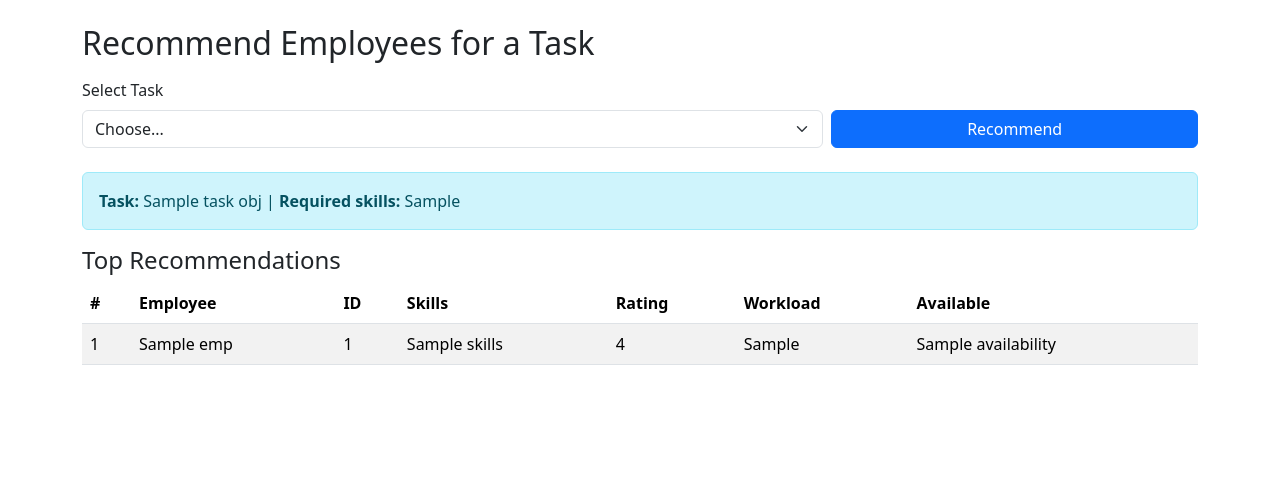
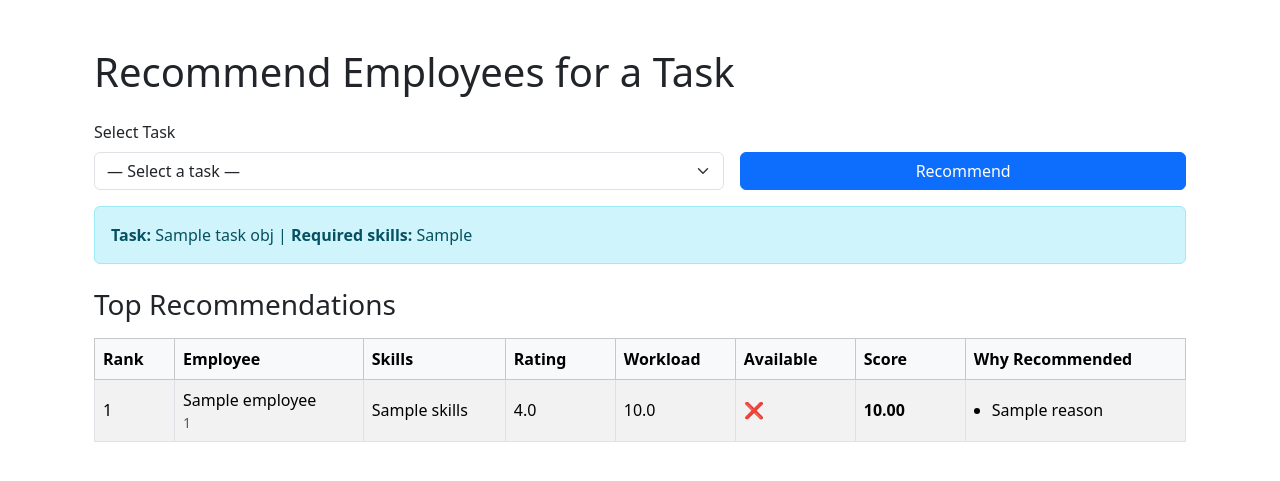
Before and after one commit to BEZZARRANYA/intelligent-task-dashboard, a Flask app: template templates/recommend.html in a window 1280 px wide. Shown: the part 56-537 px from the top of the page. Run offline with Flask 3, Linux system fonts and the light colour scheme; the template is opened without the code that fills it: most values are stand-ins (such as "Sample title", 1, 10 or a date in 2020).

Commit message:
Polish README and add explainability to recommender
Improved project documentation for scholarship review
and added explainable scoring logic to recommendations.

```diff
--- a/app.py
+++ b/app.py
@@ -8,6 +8,37 @@ BASE_DIR = Path(__file__).resolve().parent
 DATA_DIR = BASE_DIR / "data"
 
 app = Flask(__name__)
+
+def normalize_tasks(tasks):
+    """
+    Ensure every task has 'id', 'name', 'category', 'required_skills'.
+    Your CSV likely uses task_id/title/category/required_skills.
+    """
+    normalized = []
+    for t in tasks:
+        task_id = t.get("id") or t.get("task_id") or ""
+        name = t.get("name") or t.get("title") or t.get("task_name") or "Untitled Task"
+        category = t.get("category", "")
+        req = t.get("required_skills", [])
+
+        # required_skills might be a string in CSV: "python, ml"
+        if isinstance(req, str):
+            req_list = [s.strip() for s in req.replace(";", ",").split(",") if s.strip()]
+        else:
+            req_list = list(req)
+
+        normalized.append({
+            "id": task_id,
+            "name": name,
+            "category": category,
+            "required_skills": req_list
+        })
+    return normalized
+
+
+def get_task_by_id(tasks, task_id):
+    """Find task in list by its normalized 'id'."""
+    return next((t for t in tasks if t.get("id") == task_id), None)
 
 @app.route("/")
 def dashboard():
@@ -32,17 +63,22 @@ def dashboard():
     )
 
 @app.route("/recommend", methods=["GET", "POST"])
-def recommend():
-    employees = load_employees(DATA_DIR / "employees.csv")
-    tasks = load_tasks(DATA_DIR / "tasks.csv")
+def recommend_page():
+    tasks = load_tasks("data/tasks.csv")
+    employees = load_employees("data/employees.csv")
 
     selected_task_id = None
-    recs = None
     task_obj = None
+    recs = []
 
     if request.method == "POST":
         selected_task_id = request.form.get("task_id")
-        task_obj = next((t for t in tasks if t["task_id"] == selected_task_id), None)
+
+        task_obj = next(
+            (t for t in tasks if (t.get("id") or t.get("task_id")) == selected_task_id),
+            None
+        )
+
         if task_obj:
             recs = recommend_employees(task_obj, employees, top_k=5)
 
--- a/templates/recommend.html
+++ b/templates/recommend.html
@@ -1,62 +1,115 @@
 {% extends "base.html" %}
+
 {% block content %}
+<div class="container py-4">
 
-<h2 class="mb-3">Recommend Employees for a Task</h2>
+  <h1 class="mb-4">Recommend Employees for a Task</h1>
 
-<form method="POST" class="row g-2 align-items-end">
-  <div class="col-md-8">
+  <!-- Form -->
+  <form method="POST" class="row g-3 align-items-end mb-3">
+    <div class="col-md-7">
       <label class="form-label">Select Task</label>
       <select class="form-select" name="task_id" required>
-      <option value="" disabled {% if not selected_task_id %}selected{% endif %}>Choose...</option>
+        <option value="">— Select a task —</option>
+
         {% for t in tasks %}
-        <option value="{{ t.task_id }}" {% if selected_task_id == t.task_id %}selected{% endif %}>
-          {{ t.task_id }} — {{ t.title }} ({{ t.category }})
+          {# support both dict styles: t["id"] or t["task_id"] #}
+          {% set tid = t.get("id", t.get("task_id")) %}
+          <option value="{{ tid }}" {% if selected_task_id == tid %}selected{% endif %}>
+            {{ tid }} — {{ t.get("title", t.get("task_name", "Task")) }} ({{ t.get("category","") }})
           </option>
         {% endfor %}
       </select>
     </div>
-  <div class="col-md-4">
-    <button class="btn btn-primary w-100" type="submit">Recommend</button>
+
+    <div class="col-md-5">
+      <button type="submit" class="btn btn-primary w-100">Recommend</button>
     </div>
   </form>
 
+  <!-- Task summary -->
   {% if task_obj %}
-  <div class="alert alert-info mt-4">
-    <strong>Task:</strong> {{ task_obj.title }} |
-    <strong>Required skills:</strong> {{ task_obj.required_skills }}
+    <div class="alert alert-info">
+      <strong>Task:</strong> {{ task_obj.get("title", task_obj.get("task_name","")) }}
+      |
+      <strong>Required skills:</strong>
+      {{ task_obj.get("required_skills", []) }}
     </div>
   {% endif %}
 
+  <!-- Results -->
   {% if recs %}
-  <h4 class="mt-3">Top Recommendations</h4>
+    <h3 class="mt-4">Top Recommendations</h3>
+
     <div class="table-responsive">
-    <table class="table table-striped">
-      <thead>
+      <table class="table table-striped table-bordered align-middle mt-2">
+        <thead class="table-light">
           <tr>
-          <th>#</th>
+            <th style="width:80px;">Rank</th>
             <th>Employee</th>
-          <th>ID</th>
             <th>Skills</th>
-          <th>Rating</th>
-          <th>Workload</th>
-          <th>Available</th>
+            <th style="width:110px;">Rating</th>
+            <th style="width:120px;">Workload</th>
+            <th style="width:120px;">Available</th>
+            <th style="width:110px;">Score</th>
+            <th>Why Recommended</th>
           </tr>
         </thead>
+
         <tbody>
-        {% for emp in recs %}
+          {% for row in recs %}
+            {# row is a result dict: {"employee": {...}, "score": x, "reasons": [...]} #}
+            {% set emp = row.get("employee", {}) %}
             <tr>
               <td>{{ loop.index }}</td>
-          <td>{{ emp.name }}</td>
-          <td>{{ emp.employee_id }}</td>
-          <td>{{ emp.skills }}</td>
-          <td>{{ emp.avg_rating }}</td>
-          <td>{{ emp.current_workload }}</td>
-          <td>{{ emp.availability }}</td>
+
+              <td>
+                {{ emp.get("name", emp.get("employee_name","")) }}
+                {% if emp.get("id") or emp.get("employee_id") %}
+                  <div class="text-muted small">{{ emp.get("id", emp.get("employee_id")) }}</div>
+                {% endif %}
+              </td>
+
+              <td>
+                {{ emp.get("skills", []) }}
+              </td>
+
+              <td>{{ "%.1f"|format(emp.get("avg_rating", 0)) }}</td>
+              <td>{{ "%.1f"|format(emp.get("current_workload", 0)) }}</td>
+
+              <td>
+                {% if emp.get("availability", 0) == 1 %}
+                  ✅
+                {% else %}
+                  ❌
+                {% endif %}
+              </td>
+
+              <td><strong>{{ "%.2f"|format(row.get("score", 0)) }}</strong></td>
+
+              <td>
+                {% set reasons = row.get("reasons", row.get("reason", [])) %}
+                {% if reasons %}
+                  <ul style="margin:0; padding-left:18px;">
+                    {% for r in reasons %}
+                      <li>{{ r }}</li>
+                    {% endfor %}
+                  </ul>
+                {% else %}
+                  <span class="text-muted">—</span>
+                {% endif %}
+              </td>
             </tr>
           {% endfor %}
         </tbody>
       </table>
     </div>
+
+  {% else %}
+    <p class="text-muted mt-3">
+      No recommendations yet. Select a task and click <strong>Recommend</strong>.
+    </p>
   {% endif %}
 
+</div>
 {% endblock %}
```
Also changed, not shown: ml/recommender.py (+48 -30 lines). Lines whose indentation alone changed are shown as unchanged.
